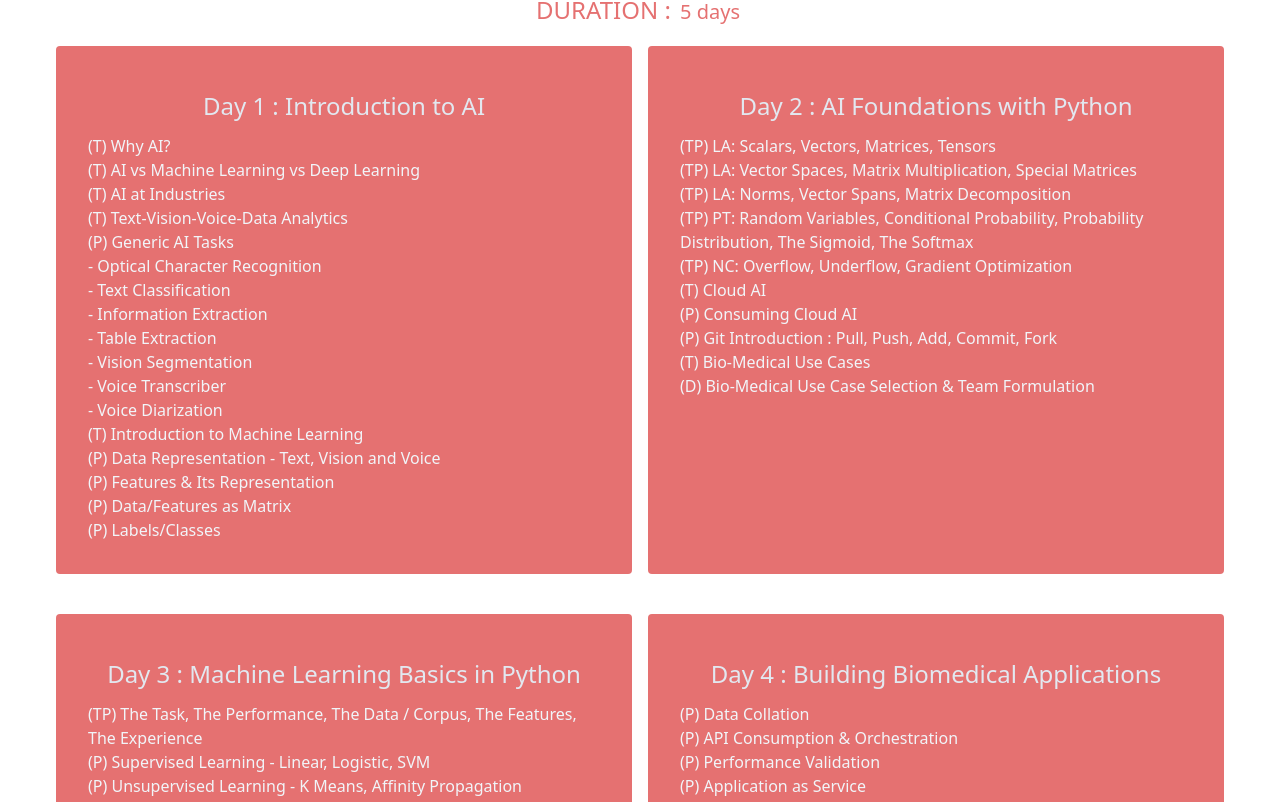
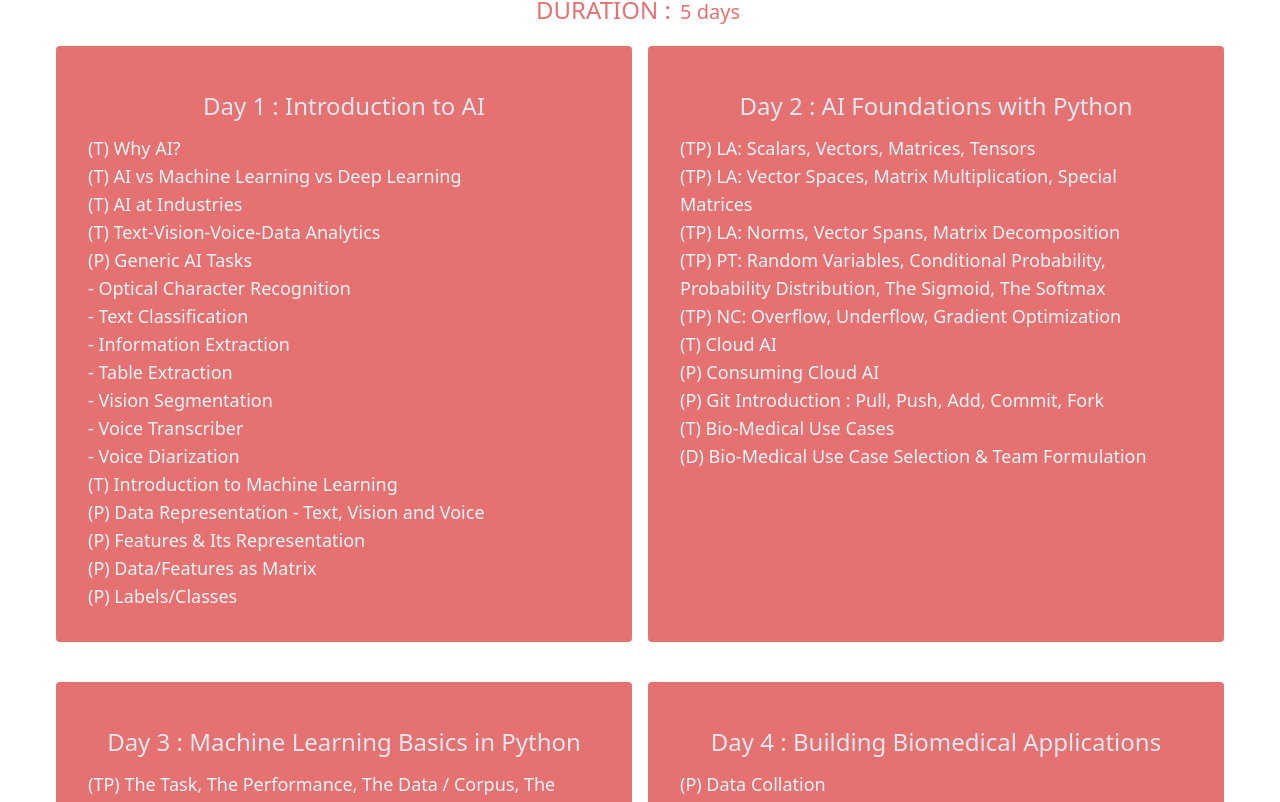
Before and after one commit to SNaveen-04/rbg-ai, a React (Vite) app: page /workshop/aiessentials in a window 1280 px wide. Shown: the part 875-1677 px from the top of the page. Built offline with nearby package versions, Linux system fonts and the light colour scheme.

Commit message:
minor changes

```diff
--- a/src/Pages/Workshops/AIEssentials/CourseOverview.jsx
+++ b/src/Pages/Workshops/AIEssentials/CourseOverview.jsx
@@ -72,12 +72,10 @@ const CourseOverview = () => {
         <h1 className="text-xl md:text-2xl text-center">DURATION :<span className="inline px-1 text-xl"> 5 days</span></h1>
       <ul className="grid md:grid-cols-2">
         {Overview.map((Topics,index)=>{
-          {/* color = color==='text-slate-200'?'text-Red':'text-slate-200'
-          bg = bg==='bg-Red'?'bg-slate-200':'bg-Red' */}
           return (<li className='my-5 text-slate-100 bg-Red p-8 m-2 rounded' key={index}>
               <h3 className=" m-3 text-center text-slate-200 text-xl md:text-2xl">
               {Topics.title}</h3>
-              <ul className=" md:text-base text-xs">
+              <ul className="text-base md:text-lg">
                 {
                   Topics.topics.map((topic,key)=>{
                   return (
--- a/src/Pages/projects/Floor/Embed.jsx
+++ b/src/Pages/projects/Floor/Embed.jsx
@@ -11,7 +11,7 @@ const Embed = () => {
           />
         </div>
           <p className="text-sm  text-pretty md:text-lg">
-            To learn more, check out <a className="text-gray-600 p-4" rel="noreferrer" target="_blank">our GitHub</a> and read <a className="text-gray-600 p-4" rel="noreferrer" target="_blank">our publication</a>
+            To learn more, check out <a className="text-gray-600 p-4" rel="noreferrer" target="_blank" href="https://github.com/rbg-research/Floor-Plan-Detection">our GitHub</a> and read <a className="text-gray-600 p-4" href="https://arxiv.org/abs/2112.09844v1" rel="noreferrer" target="_blank">our publication</a>
             presented at the 3rd International Conference on Machine Learning,
             Image Processing, Network Security and Data Sciences
           </p>
--- a/src/Pages/projects/Floor/Floor.jsx
+++ b/src/Pages/projects/Floor/Floor.jsx
@@ -1,4 +1,3 @@
-import React from 'react'
 import Comone from './Comone'
 import Comtwo from './Comtwo'
 import Comthree from './Comthree'
```
